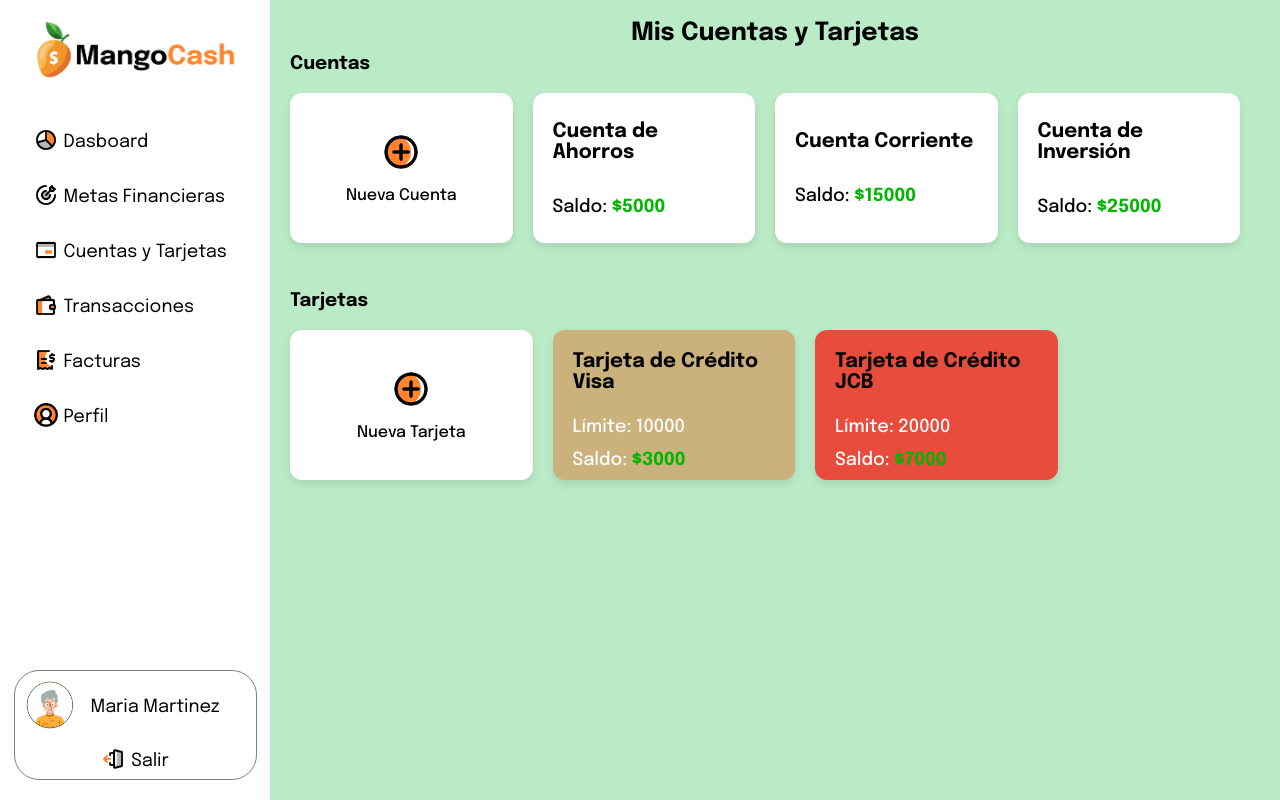
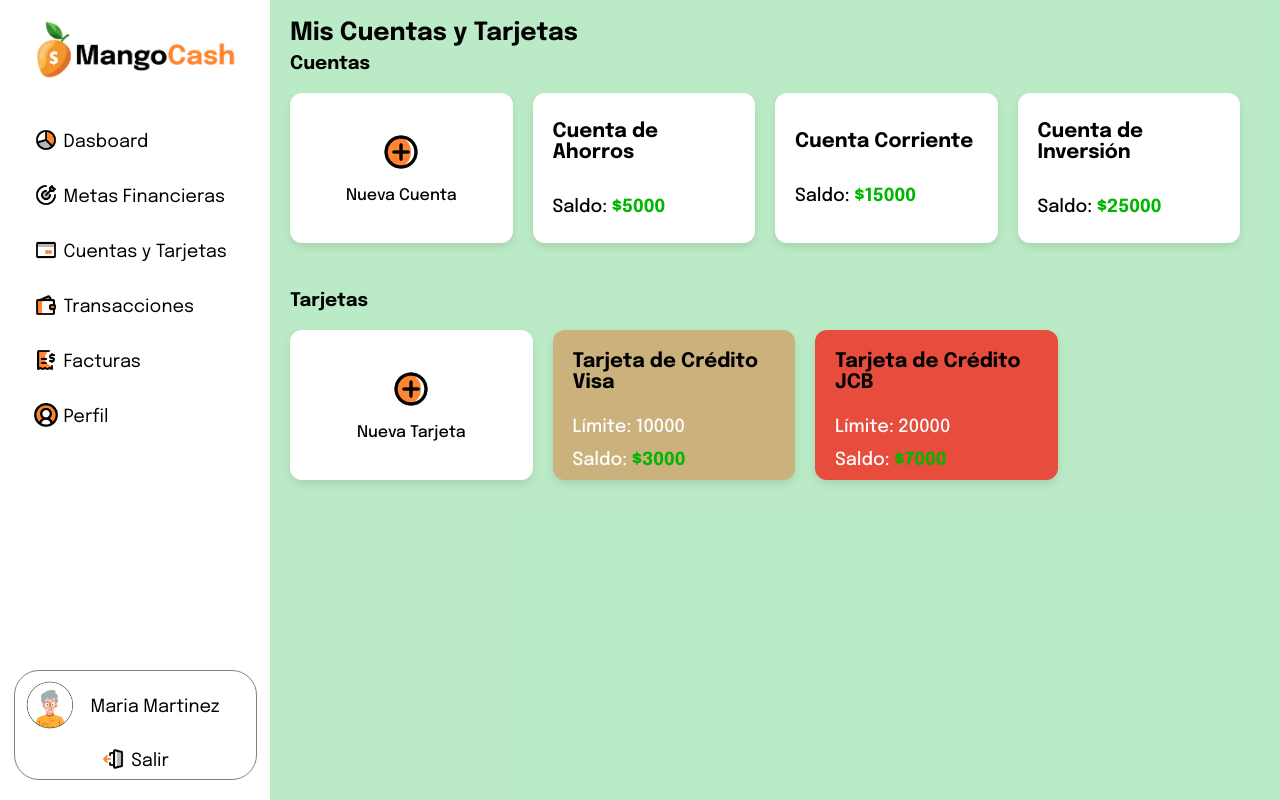
Before and after one commit to Gabiimollo/MangoCash__Frontend, a React (Vite) app: page /app/cuentas-tarjetas in a window 1280 px wide. Built offline with nearby package versions, Linux system fonts and the light colour scheme.

Commit message:
Update CuentasTarjetas.css

```diff
--- a/src/pages/App/CuentasTarjetas/CuentasTarjetas.css
+++ b/src/pages/App/CuentasTarjetas/CuentasTarjetas.css
@@ -3,10 +3,6 @@
   margin-bottom: 20px;
   display: flex;
   flex-direction: column;
-}
-
-h2 {
-  text-align: center;
 }
 
 .cards-cuentas{
```
